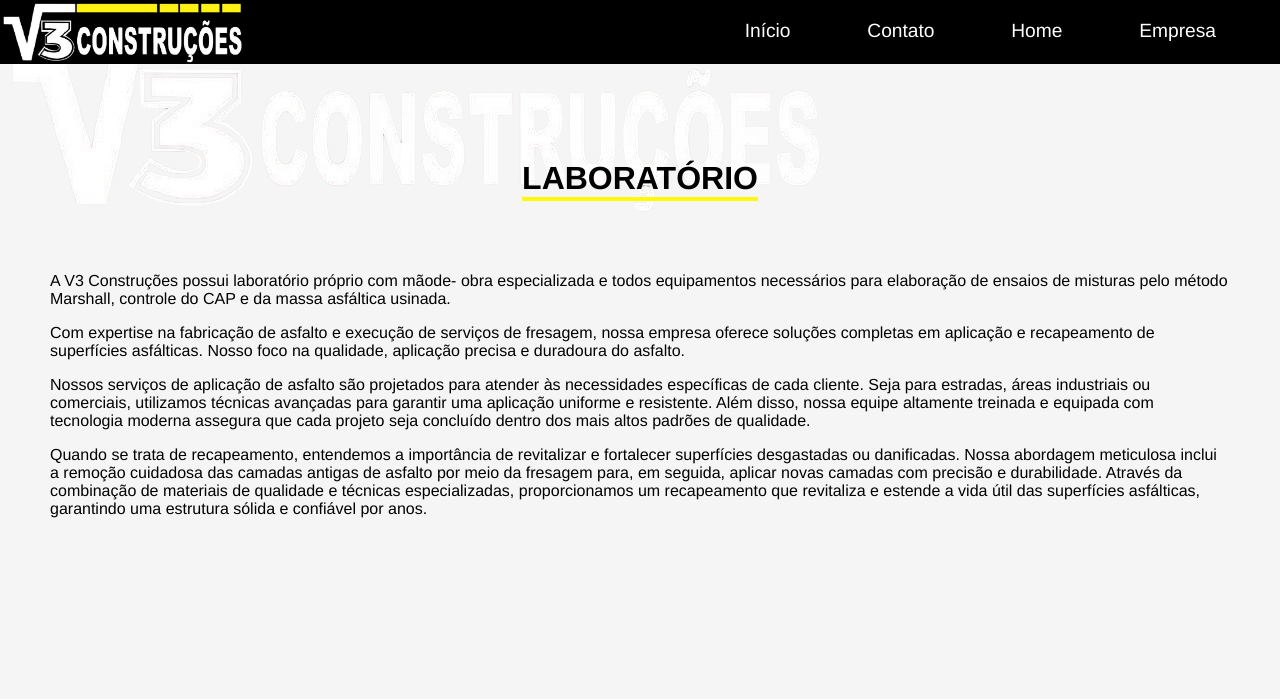
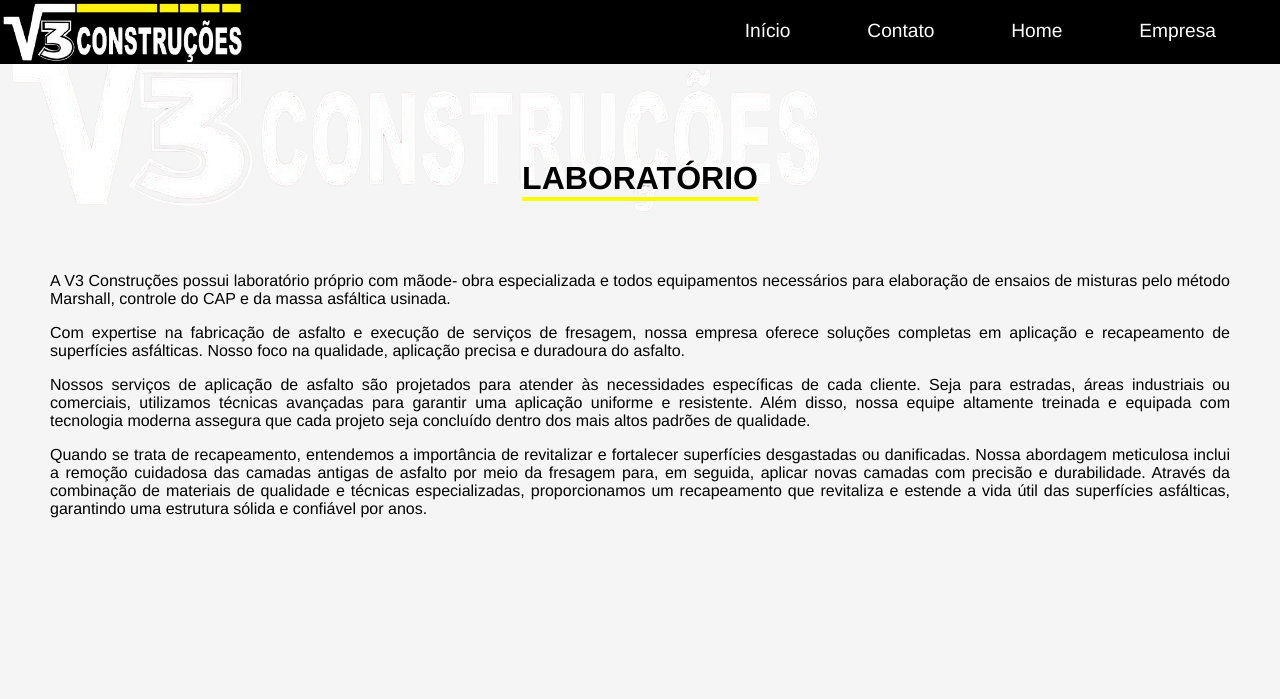
Before and after one commit to Italo0001/Test, a PHP site: the page made by Serviços/PageLaboratorio.html in a window 1280 px wide. Shown: the top 699 px of the page. Run offline with PHP 8.4, Linux system fonts and the light colour scheme.

Commit message:
Add files via upload

```diff
--- a/Serviços/StyleDaPavimentacao.css
+++ b/Serviços/StyleDaPavimentacao.css
@@ -57,6 +57,8 @@ body {
 }
 .Introducao
 {
+    text-align: justify;
+
     padding-left: 50px;
     padding-right: 50px;
     position: absolute;
@@ -102,9 +104,6 @@ body {
     padding: 0;
 
   }
-
-
-
 
   .Equipamentos ul h3 {
     font-size: medium;
@@ -339,6 +338,7 @@ body {
     color: white;
     cursor: pointer;
 }
+
 @media (max-width:1100px)
 {
     .logo
--- a/Serviços/StyleDosServiços.Css
+++ b/Serviços/StyleDosServiços.Css
@@ -56,6 +56,7 @@ body {
 }
 .Introducao
 {
+    text-align: justify;
     padding-left: 50px;
     padding-right: 50px;
     position: absolute;
--- a/Serviços/StyleFornecimento.CSS
+++ b/Serviços/StyleFornecimento.CSS
@@ -57,6 +57,7 @@ body {
 }
 .Introducao
 {
+    text-align: justify;
     padding-left: 50px;
     padding-right: 50px;
     position: absolute;
--- a/Serviços/StyleFresagem.css
+++ b/Serviços/StyleFresagem.css
@@ -56,6 +56,7 @@ body {
 }
 .Introducao
 {
+    text-align: justify;
     padding-left: 50px;
     padding-right: 50px;
     position: absolute;
--- a/Serviços/StyleLaboratorio.css
+++ b/Serviços/StyleLaboratorio.css
@@ -56,6 +56,7 @@ body {
 }
 .Introducao
 {
+    text-align: justify;
     padding-left: 50px;
     padding-right: 50px;
     position: absolute;
```
